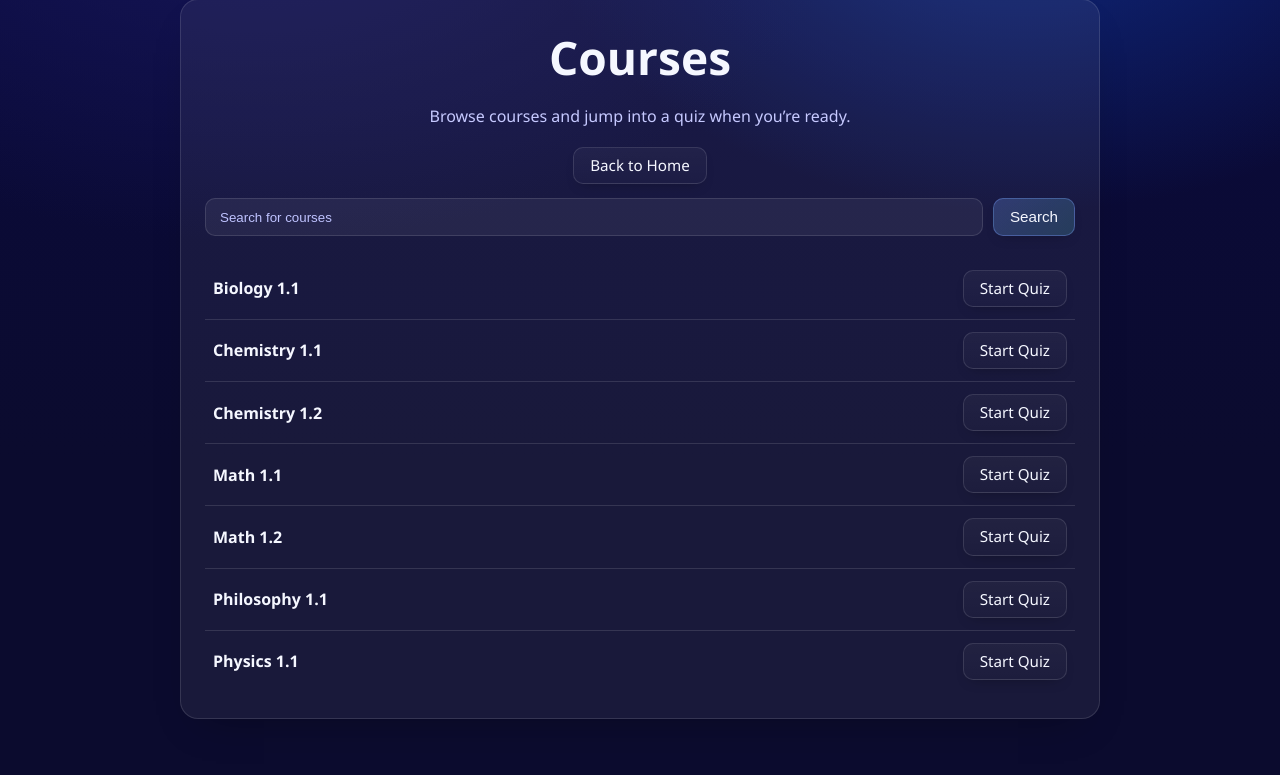
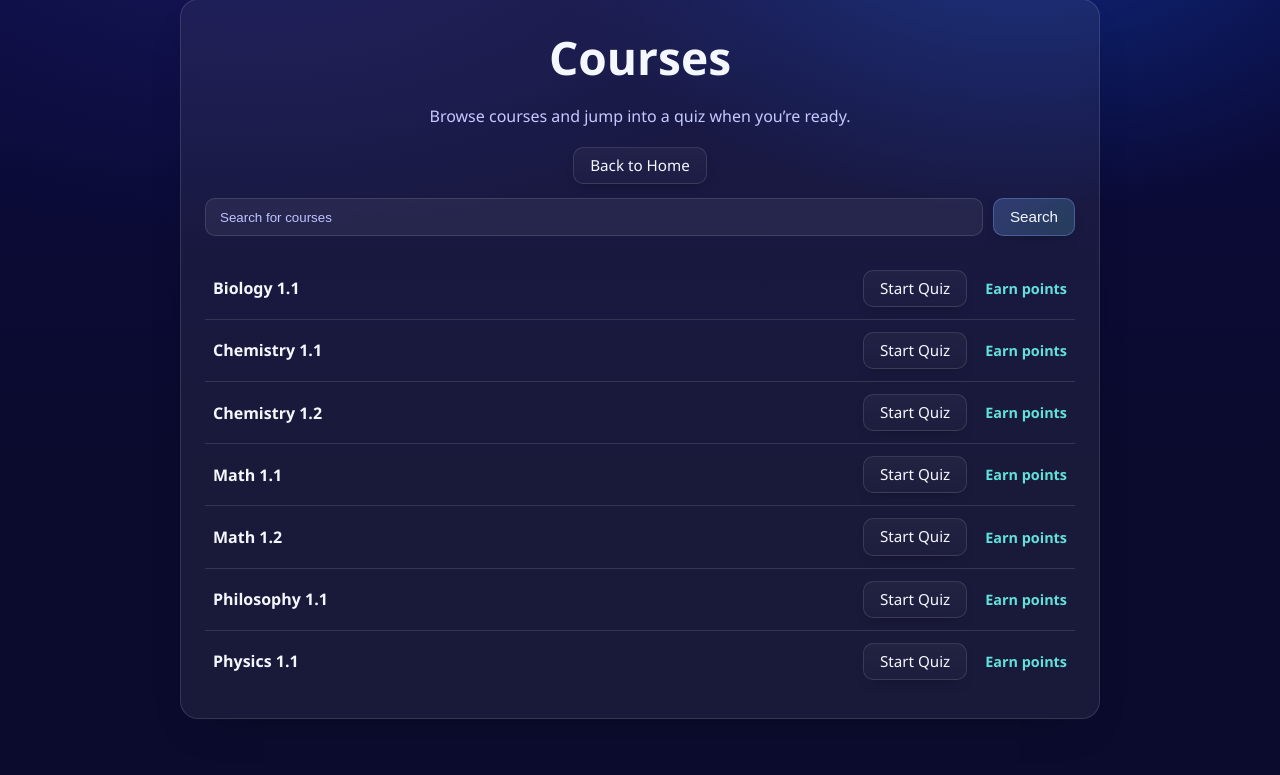
Before and after one commit to TeemuIljin/BrainBanks, a Django app: page /courses/ in a window 1280 px wide. Shown: the part 119-894 px from the top of the page. Run offline with Django 5.2, Linux system fonts and the light colour scheme; data comes from the database, SQL or seed files in the repository.

Commit message:
Add points status indicators next to course completion checkmarks
- Doing overall cleaning of the frontend to improve user experience
- Added 'Earn points' in accent color for incomplete courses
- Enhanced course list with clear visual feedback about point earning status
- Improved user understanding of course completion rewards
- Better visual hierarchy with color-coded status indicators

```diff
--- a/courses/templates/course_list.html
+++ b/courses/templates/course_list.html
@@ -71,6 +71,9 @@
         li:last-child { border-bottom: none; }
         a.course-link { color: var(--text); text-decoration: none; font-weight: 600; }
         .completed-mark { font-size: 1.2rem; color: #7CFC00; user-select: none; }
+        .points-text { font-size: 0.9rem; font-weight: 600; margin-left: 8px; }
+        .points-earned { color: #ff4444; }
+        .points-available { color: var(--accent-2); }
 
         @media (max-width: 560px) { li { flex-direction: column; align-items: flex-start; gap: 10px; } }
     </style>
@@ -113,6 +116,9 @@
                         <a href="{% url 'quiz' course.pk 1 %}" class="btn">Start Quiz</a>
                         {% if course.pk in completed_course_ids %}
                             <span class="completed-mark" title="Quiz Completed">✅</span>
+                            <span class="points-text points-earned">Points already earned</span>
+                        {% else %}
+                            <span class="points-text points-available">Earn points</span>
                         {% endif %}
                     </div>
                 </li>
```
